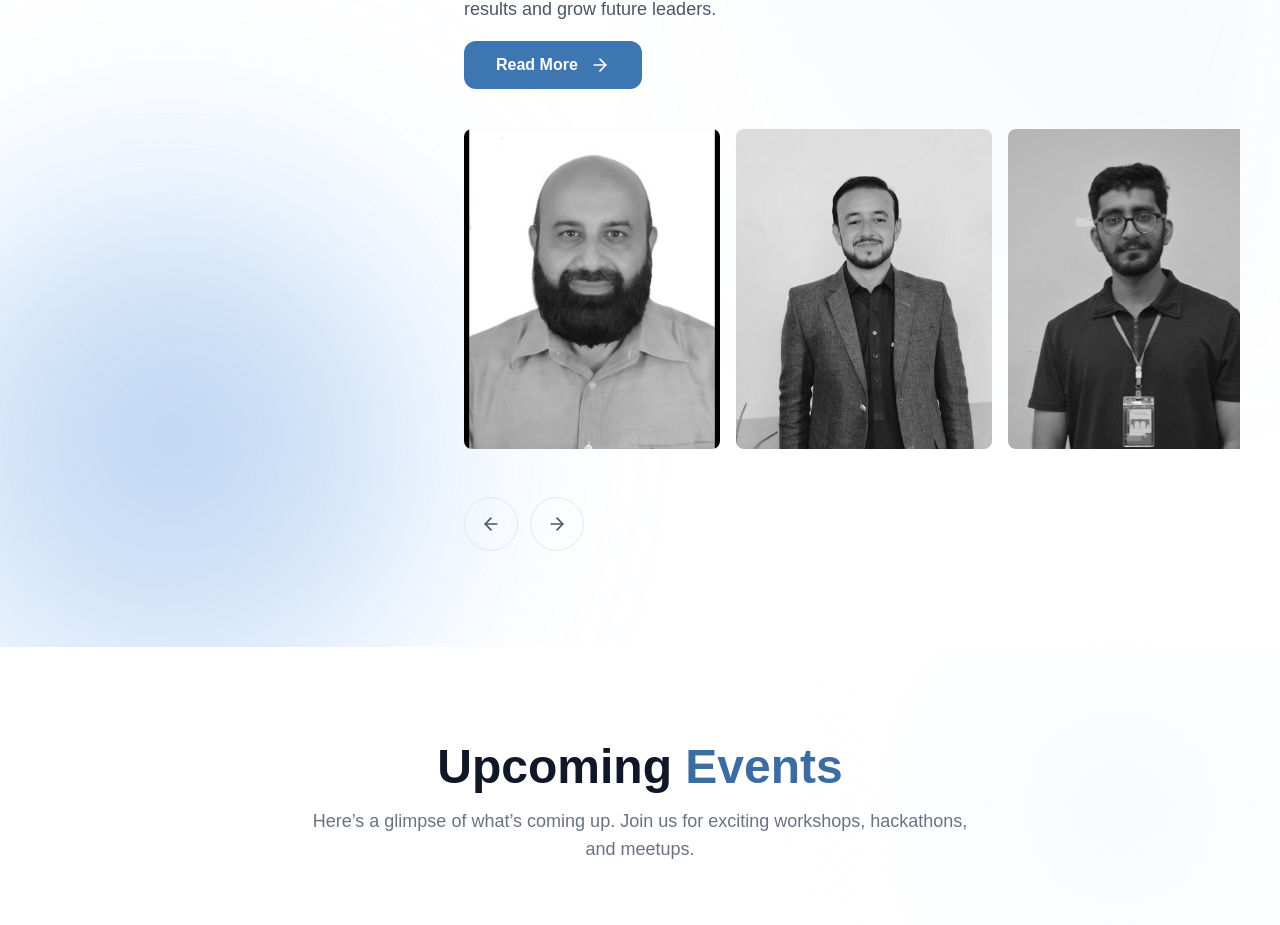
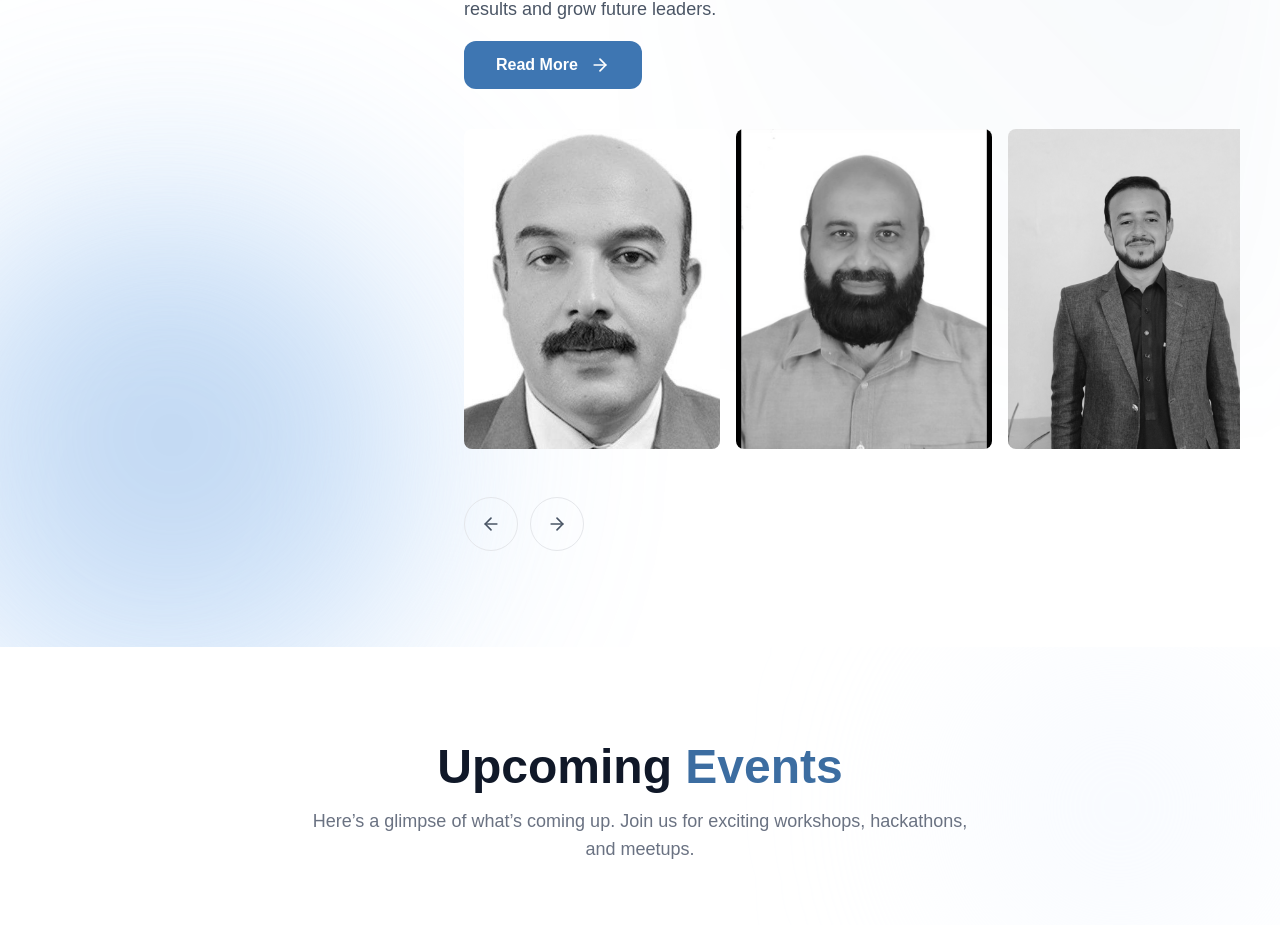
Before and after one commit to mazharktk5/css-website, a Next.js app: page / in a window 1280 px wide. Shown: the part 954-1879 px from the top of the page. Built offline with nearby package versions, Linux system fonts and the light colour scheme.

Commit message:
reordered images in about preview

```diff
--- a/src/components/Home/AboutPreview.jsx
+++ b/src/components/Home/AboutPreview.jsx
@@ -19,7 +19,8 @@ const item = {
 };
 
 const teamMembers = [
-    { name: "Sir Waheed", role: "Coordinator", img: "/images/team/coordinator.jpg" },
+    { name: "Dr Shah Khusro", role: "Patron-in-Chief", img: "/images/team/chairman.jpg" },
+    { name: "Dr Waheed ur Rehman", role: "Chief Organizer", img: "/images/team/coordinator.jpg" },
     { name: "Ilyas", role: "President", img: "/images/team/ai-lead.jpg" },
     { name: "Abdullah", role: "Vice President", img: "/images/team/cheif-secretary.jpg" },
     { name: "Fatima", role: "Female Vice President", img: "/images/team/fatima.png" },
```
